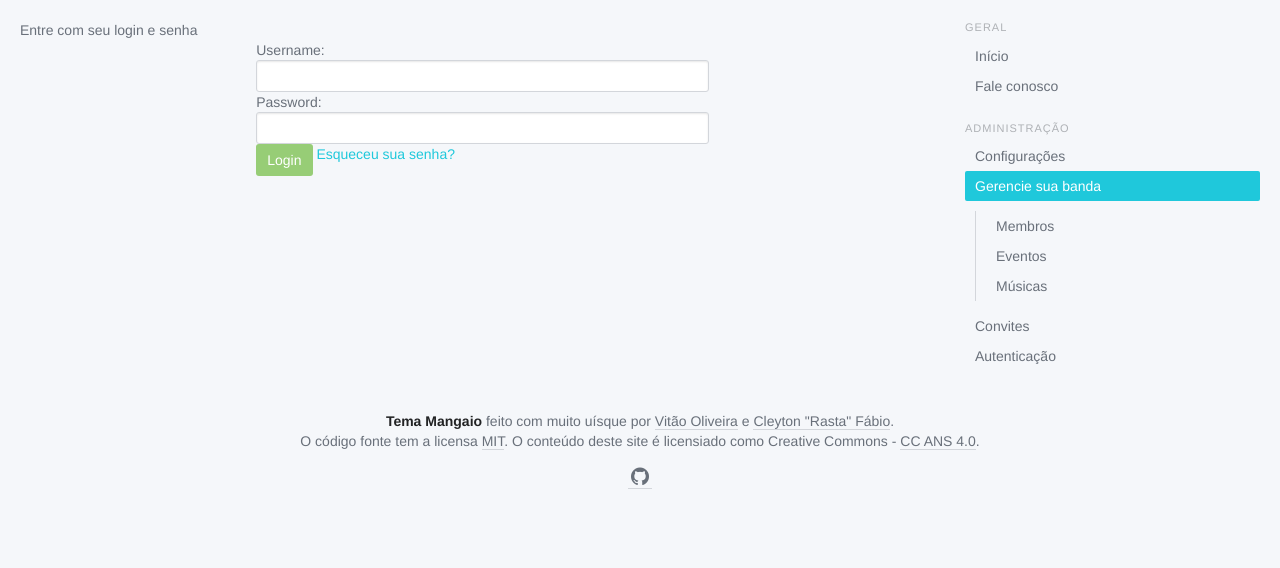
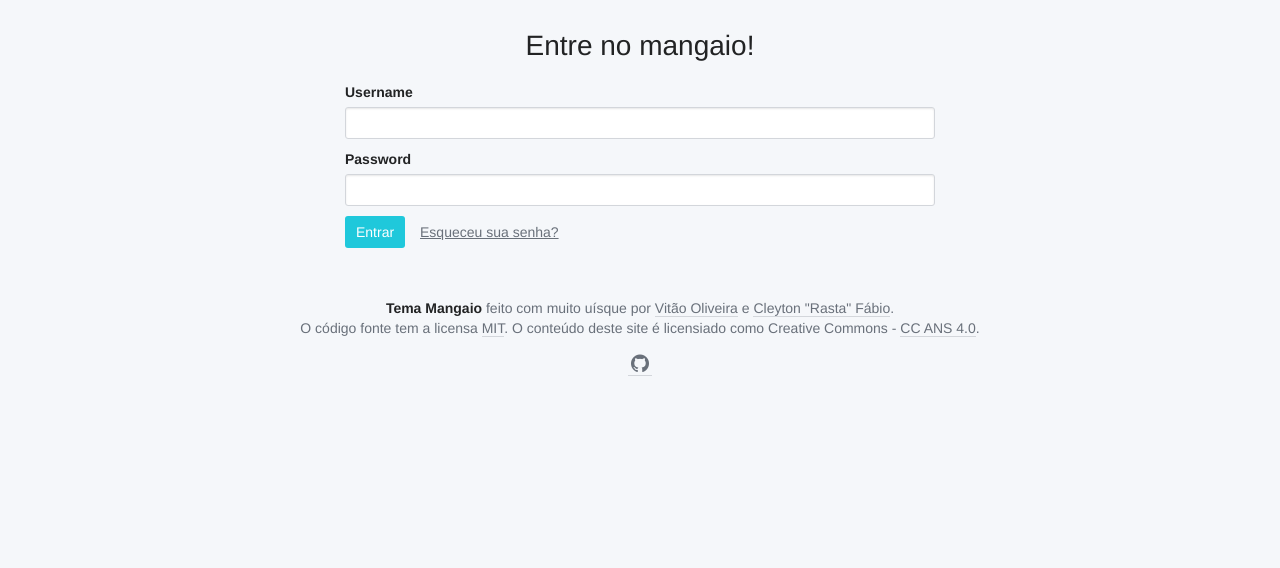
Before and after one commit to pixies/mangaio, a Django app: a page that uses mangaio/accounts/templates/login.html in a window 1280 px wide. Shown: the part 97-665 px from the top of the page. Run offline with Django 3.2, Linux system fonts and the light colour scheme.

Commit message:
Aplicação do tema CSS aos formulários de cadastro e login.

```diff
--- a/mangaio/accounts/templates/login.html
+++ b/mangaio/accounts/templates/login.html
@@ -1,40 +1,43 @@
 {% extends 'base.html' %}
 {% block content %}
-  <div class="column is-three-quarters">
-
-      <div class="container is-centered"><h1>Entre com seu login e senha</h1>
-      <div class="columns">
 <div class="column is-half is-offset-one-quarter">
 
+  <div class="container is-centered">
+    <div class="column">
+      <div class="content">
+        <h1 class="title has-text-centered">Entre no mangaio!</h2>
+      </div>
+
       <form action="" method="post">{% csrf_token %}
+          {% if non_field_errors %}
+            <div class="notification is-warning">
+              <!-- <button class="delete"></button> -->
+              {{ form.non_field_errors }}
+            </div>
+          {% endif %}
+          <div class="container">
             {% for field in form %}
-                    <div class="container">
-                        <p class="control has-icon">
-                            {{ field.label_tag }}
-                            {{ field.errors }}
-                            {{ field }}<br>
-                            <!--<i class="fa fa-envelope"></i>-->
+              <label class="label" for="{{ field.id_for_label }}">{{ field.label }}</label>
+              <p class="control {% if field.errors %} has-icon has-icon-right {% endif %}">
+                  {{ field }}
+                  {% if field.errors %}
+                    <i class="fa fa-warning"></i>
+                    {% for err in field.errors %}
+                      <span class="help is-danger">{{ err }}</span>
+                    {% endfor %}
+                  {% endif %}
               </p>
-<!--                        <p class="control has-icon">
-                            <input class="input" type="password" placeholder="Password" name="password">
-                            <i class="fa fa-lock"></i>
-                        </p> -->
-
-                    </div>
             {% endfor %}
             <p class="control">
-                            <button class="button is-success">
-                                    Login
-                            </button>
-                            <span><a href="{% url 'accounts:solicitar-senha' %}">Esqueceu sua senha?</a></span>
+              <button type="submit" class="button is-primary">Entrar</button>
+              <a class="button is-link" href="{% url 'accounts:solicitar-senha' %}">Esqueceu sua senha?</a>
             </p>
+          </div>
       </form>
-
     </div>
-
   </div>
-
-    </div>
-
 </div>
 {% endblock content %}
+
+{% block sidebar %}
+{% endblock %}
```
Also changed, not shown: mangaio/accounts/templates/add_account.html (+27 -32 lines). Lines whose indentation alone changed are shown as unchanged.
